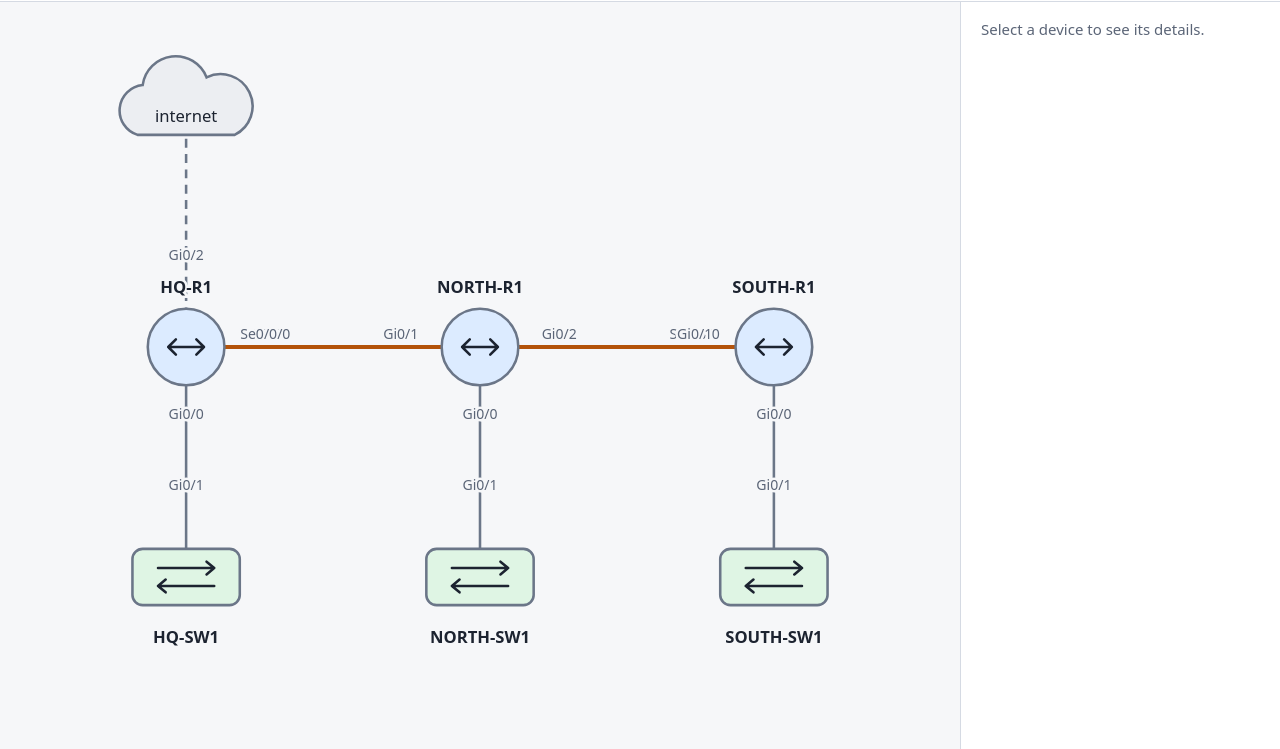
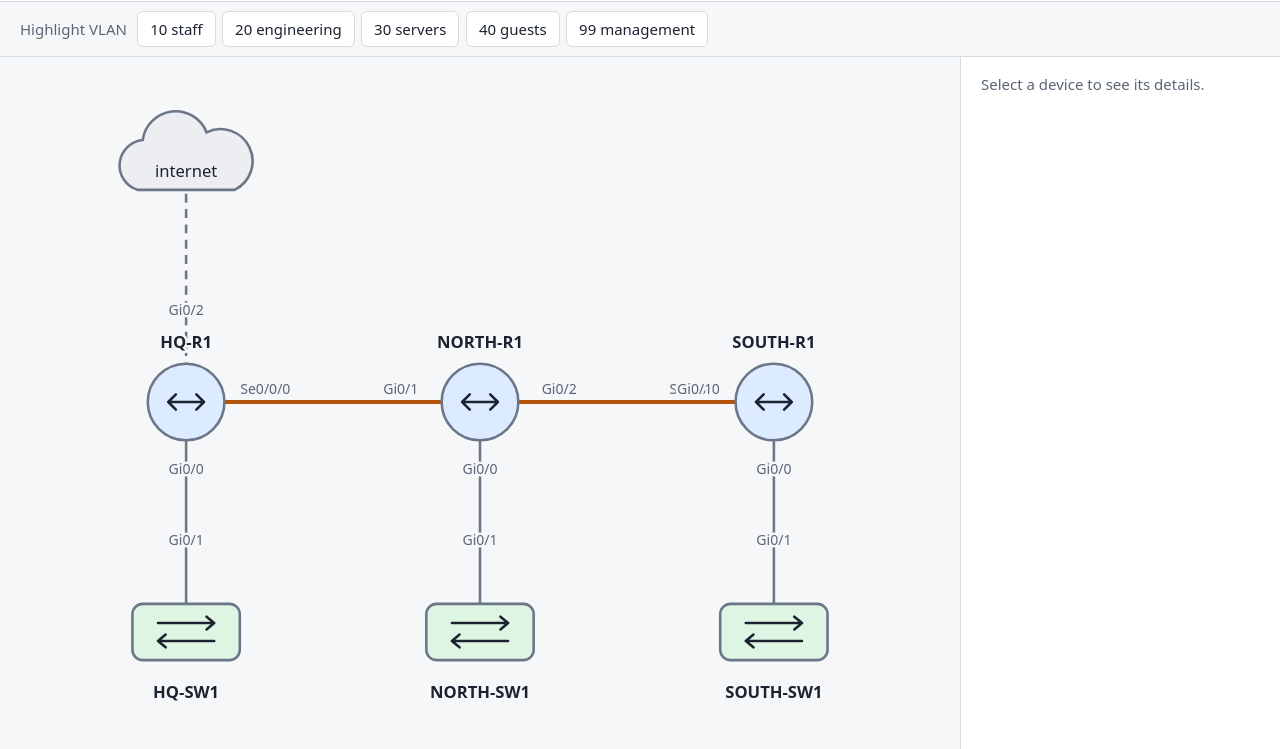
Before and after one commit to rezarg-dev/topoview, a website with bundled scripts: page index.html in a window 1280 px wide. Shown: the part 51-800 px from the top of the page. Built offline with nearby package versions, Linux system fonts and the light colour scheme.

Commit message:
Add VLAN highlighting
One button per VLAN. Everything that does not carry the selected VLAN
fades.

```diff
--- a/css/style.css
+++ b/css/style.css
@@ -45,6 +45,54 @@ h1 {
 
 .network-name {
   color: var(--muted);
+}
+
+button,
+.button,
+select {
+  font: inherit;
+  color: inherit;
+  background: var(--surface);
+  border: 1px solid var(--border);
+  border-radius: 6px;
+  padding: 0.35rem 0.75rem;
+  cursor: pointer;
+}
+
+button:hover,
+.button:hover {
+  border-color: var(--accent);
+}
+
+button:focus-visible,
+select:focus-visible,
+.button:focus-within {
+  outline: 2px solid var(--accent);
+  outline-offset: 2px;
+}
+
+button[aria-pressed='true'] {
+  background: var(--accent);
+  border-color: var(--accent);
+  color: var(--surface);
+}
+
+.vlans {
+  display: flex;
+  flex-wrap: wrap;
+  align-items: center;
+  gap: 0.4rem;
+  padding: 0.6rem 1.25rem;
+  border-bottom: 1px solid var(--border);
+}
+
+.vlans:empty {
+  display: none;
+}
+
+.vlans span {
+  color: var(--muted);
+  margin-right: 0.25rem;
 }
 
 main {
@@ -150,6 +198,17 @@ main {
   stroke-width: 4;
 }
 
+/* While a VLAN is highlighted, everything that does not carry it fades. */
+#canvas.filtered .node:not(.in-vlan),
+#canvas.filtered .link:not(.in-vlan) {
+  opacity: 0.18;
+}
+
+#canvas.filtered .link.in-vlan path {
+  stroke: var(--accent);
+  stroke-width: 4;
+}
+
 /* --- details panel --- */
 
 .details {
--- a/index.html
+++ b/index.html
@@ -12,6 +12,8 @@
       <span id="network-name" class="network-name"></span>
     </header>
 
+    <nav id="vlans" class="vlans" aria-label="Highlight a VLAN"></nav>
+
     <main>
       <svg id="canvas" role="group" aria-label="Network topology"></svg>
       <aside id="details" class="details" aria-live="polite"></aside>
--- a/js/app.js
+++ b/js/app.js
@@ -1,7 +1,7 @@
 import { describeNode } from './details.js';
 import { layout } from './layout.js';
 import { render } from './render.js';
-import { parseTopology } from './topology.js';
+import { allVlans, parseTopology, vlanFootprint } from './topology.js';
 
 const canvas = document.querySelector('#canvas');
 const state = {
@@ -10,6 +10,7 @@ const state = {
   size: null,
   view: null,
   selected: null,
+  vlan: null,
 };
 
 function element(name, properties = {}, children = []) {
@@ -96,6 +97,47 @@ function select(id) {
   showDetails(id);
 }
 
+// --- VLAN highlighting -------------------------------------------------------
+
+function highlightVlan(vlanId) {
+  state.vlan = vlanId;
+  const footprint = vlanId === null ? null : vlanFootprint(state.topology, vlanId);
+
+  canvas.classList.toggle('filtered', footprint !== null);
+  for (const [id, group] of state.view.nodes) {
+    group.classList.toggle('in-vlan', footprint?.nodes.has(id) ?? false);
+  }
+  state.view.links.forEach(({ group }, index) => {
+    group.classList.toggle('in-vlan', footprint?.links.has(index) ?? false);
+  });
+  for (const button of document.querySelectorAll('#vlans button')) {
+    button.setAttribute('aria-pressed', String(Number(button.dataset.vlan) === vlanId));
+  }
+}
+
+function showVlans() {
+  const bar = document.querySelector('#vlans');
+  const vlans = allVlans(state.topology);
+  if (vlans.length === 0) {
+    bar.replaceChildren();
+    return;
+  }
+  const buttons = vlans.map((vlan) => {
+    const button = element('button', {
+      type: 'button',
+      textContent: `${vlan.id} ${vlan.name}`,
+    });
+    button.dataset.vlan = vlan.id;
+    button.setAttribute('aria-pressed', 'false');
+    // Clicking the active VLAN again switches the highlight off.
+    button.addEventListener('click', () =>
+      highlightVlan(state.vlan === vlan.id ? null : vlan.id),
+    );
+    return button;
+  });
+  bar.replaceChildren(element('span', { textContent: 'Highlight VLAN' }), ...buttons);
+}
+
 // --- selecting ---------------------------------------------------------------
 
 canvas.addEventListener('click', (event) => {
@@ -115,6 +157,8 @@ function show(topology) {
   document.querySelector('#network-name').textContent = topology.name;
   document.title = `${topology.name} - topoview`;
   select(null);
+  showVlans();
+  highlightVlan(null);
 }
 
 async function loadUrl(url) {
```
